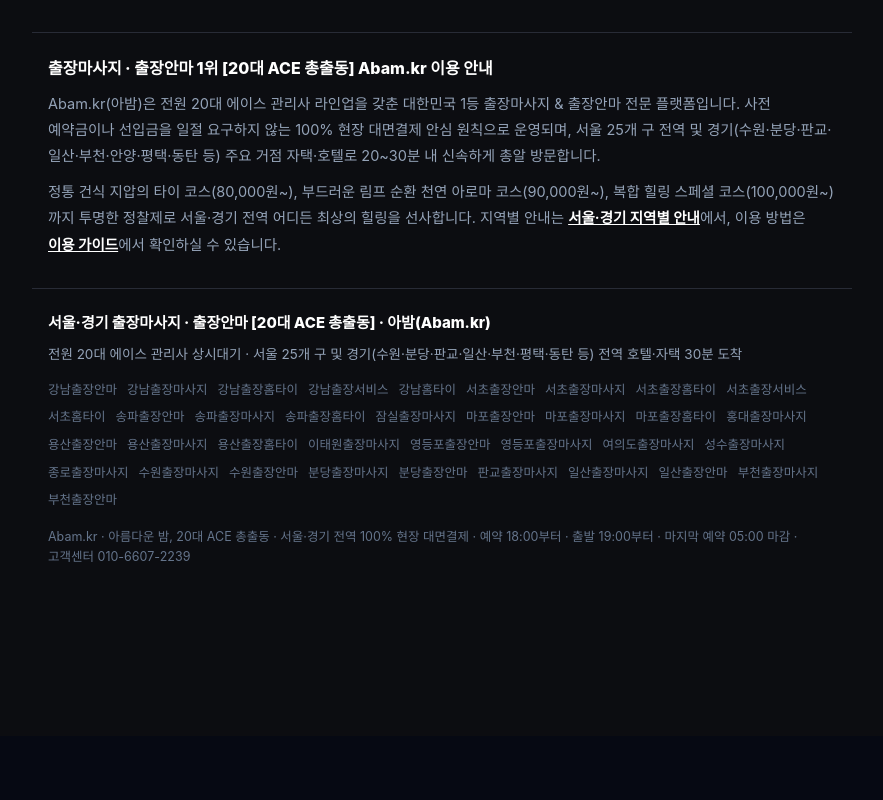
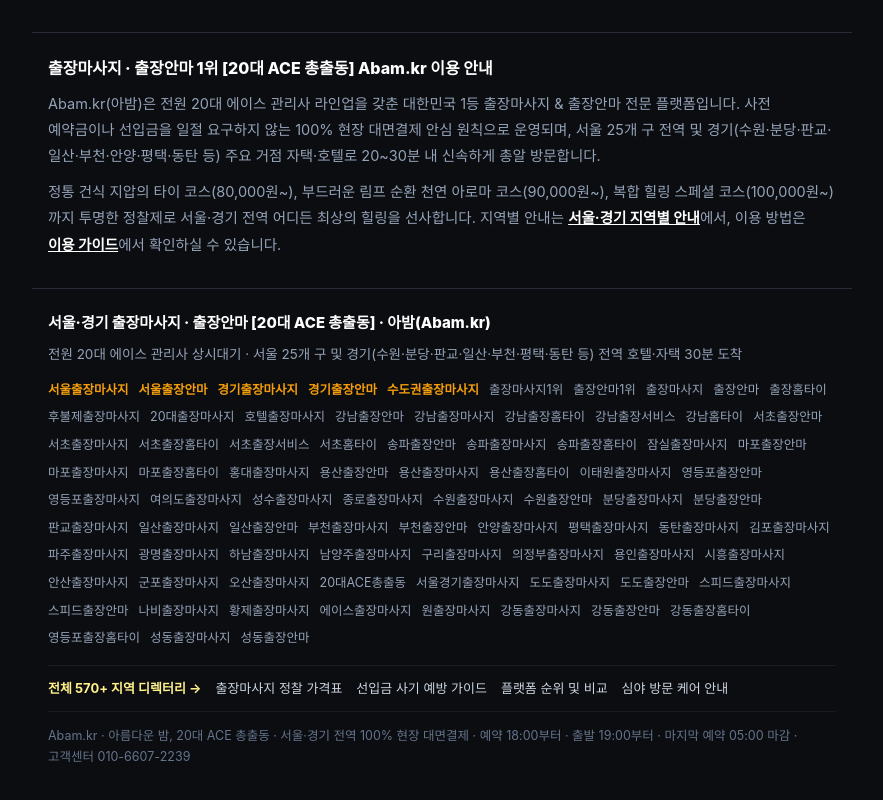
Before and after one commit to yjh01270404-glitch/abam-kr, a Next.js app: page / in a window 1280 px wide. Shown: the part 7966-8766 px from the top of the page, without its empty margins (198-1081 px from the left). Before the commit the page ends 8702 px from the top, so only its background shows below. Built offline with nearby package versions, Linux system fonts and the light colour scheme; a web font is replaced by a local one.

Commit message:
feat(seo): optimize title and internal linking for Google Rank 1 on 서울출장마사지

```diff
--- a/src/app/layout.tsx
+++ b/src/app/layout.tsx
@@ -28,27 +28,33 @@
 export const metadata: Metadata = {
   metadataBase: new URL('https://abam.kr'),
   title: {
-    default: '【출장마사지 1위】 20대 ACE 총출동 | 서울·경기 100% 현장후불제 아밤 Abam.kr',
-    template: '%s | 【출장마사지 1위】 아밤 Abam.kr',
+    default: '【출장마사지 1위】 서울출장마사지 · 서울출장안마 [20대 ACE 총출동] | 경기 전역 100% 현장후불제 아름다운밤 [아밤.Abam.kr]',
+    template: '%s | 【출장마사지 1위】 서울·경기 100% 후불제 아름다운밤 [아밤.Abam.kr]',
   },
   description:
-    '출장마사지 · 출장안마 1위 아밤(Abam.kr) [20대 ACE 총출동] 전원 20대 에이스 관리사 라인업! 서울·경기 전역 자택·호텔 30분 총알도착, 사전 예약금 없는 100% 현장 후불제 안심 케어. 타이·아로마·스페셜 힐링 코스 60분/90분/120분 정찰제 운영.',
+    '대한민국 서울출장마사지 · 서울출장안마 · 출장마사지 1위 아름다운밤 [아밤.Abam.kr] [20대 ACE 총출동] 전원 20대 에이스 관리사 항시 대기! 서울 25개 구 및 경기 전역 자택·호텔 30분 총알도착, 사전 예약금 없는 100% 현장 대면결제 안심 후불제. 타이·아로마·스페셜 60분 8만/9만/10만 원 정찰제. 예약 18:00부터 · 출발 19:00부터 · 마지막 예약 05:00 마감.',
   keywords: [
+    '서울출장마사지',
+    '서울출장안마',
     '출장마사지',
     '출장안마',
     '출장마사지1위',
     '출장안마1위',
     '경기출장마사지',
+    '경기출장안마',
+    '강남출장마사지',
+    '강남출장안마',
     '도도출장안마',
     '도도출장마사지',
     '스피드출장안마',
     '스피드출장마사지',
     '후불제출장마사지',
-    '서울출장마사지',
     '호텔출장마사지',
     '출장홈타이',
     '방문마사지',
+    '아름다운밤',
     '아밤',
+    '아밤.Abam.kr',
     'Abam.kr',
   ].join(', '),
   applicationName: 'Abam.kr',
@@ -80,9 +86,9 @@
     },
   },
   openGraph: {
-    title: '【출장마사지 1위】 20대 ACE 총출동 | 서울·경기 100% 현장후불제 아밤 Abam.kr',
+    title: '【출장마사지 1위】 서울출장마사지 · 서울출장안마 [20대 ACE 총출동] | 100% 현장후불제 아름다운밤 [아밤.Abam.kr]',
     description:
-      '서울·경기 전역 자택·호텔 30분 총알도착! 전원 20대 에이스 관리사 라인업, 사전 예약금 없는 100% 현장 후불제 출장마사지 & 출장안마. 예약 18:00부터 · 출발 19:00부터 · 마지막 예약 05:00 마감.',
+      '서울 25개 구 및 경기 전역 자택·호텔 30분 총알도착! 전원 20대 에이스 관리사 라인업, 사전 예약금 없는 100% 현장 대면결제 후불제 출장마사지 & 출장안마. 타이·아로마·스페셜 정찰제. 예약 18:00부터 · 출발 19:00부터 · 마지막 예약 05:00 마감.',
     type: 'website',
     locale: 'ko_KR',
     url: 'https://abam.kr',
@@ -92,13 +98,13 @@
         url: 'https://abam.kr/og-image.png',
         width: 1200,
         height: 630,
-        alt: 'Abam.kr 20대 ACE 총출동 서울·경기 출장마사지',
+        alt: '아름다운밤 [아밤.Abam.kr] 20대 ACE 총출동 서울출장마사지',
       },
     ],
   },
   twitter: {
     card: 'summary_large_image',
-    title: '출장마사지 · 출장안마 1위 [20대 ACE 총출동] 서울·경기 100% 후불제 | 아밤 Abam.kr',
+    title: '【출장마사지 1위】 서울출장마사지 · 서울출장안마 [20대 ACE 총출동] | 아름다운밤 [아밤.Abam.kr]',
     description: '서울·경기 전역 자택·호텔 30분 총알도착! 전원 20대 ACE 관리사 라인업, 100% 현장 후불제. 예약 18:00부터 · 출발 19:00부터 · 마지막 예약 05:00 마감.',
     images: ['https://abam.kr/og-image.png'],
   },
@@ -126,9 +132,9 @@
     {
       '@type': ['HealthAndBeautyBusiness', 'LocalBusiness'],
       '@id': 'https://abam.kr/#business',
-      name: 'Abam.kr 서울·경기 출장마사지 · 출장안마 [20대 ACE 총출동]',
-      alternateName: ['출장마사지', '출장안마', '출장마사지1위', '출장안마1위', '아밤', '아름다운 밤', '20대 ACE 총출동', '서울출장마사지', '서울출장안마', '아밤출장마사지'],
-      description: '전원 20대 에이스 관리사 라인업! 서울 25개 구 및 경기(수원·분당·판교·일산·부천·평택·동탄 등) 전역 자택·호텔로 30분 내 방문하는 100% 후불제 1:1 프라이빗 출장마사지, 출장안마.',
+      name: '아름다운밤 [아밤.Abam.kr] 서울출장마사지 · 서울출장안마 1위 [20대 ACE 총출동]',
+      alternateName: ['서울출장마사지', '서울출장안마', '경기출장마사지', '출장마사지', '출장안마', '출장마사지1위', '출장안마1위', '아름다운밤', '아밤', '아밤.Abam.kr', 'Abam.kr', '20대 ACE 총출동', '아밤출장마사지'],
+      description: '대한민국 서울출장마사지 · 서울출장안마 1위! 전원 20대 에이스 관리사 라인업, 서울 25개 구 및 경기 전역 자택·호텔로 30분 내 방문하는 100% 현장후불제 1:1 프라이빗 케어. 예약 18:00부터 · 출발 19:00부터 · 마지막 예약 05:00 마감.',
       url: 'https://abam.kr',
       telephone: '010-6607-2239',
       image: 'https://abam.kr/images/thai.jpg',
--- a/src/app/page.tsx
+++ b/src/app/page.tsx
@@ -4,6 +4,9 @@
 
 /* 서울·경기 주요 거점 링크 */
 const POPULAR_AREAS = [
+  // 메가 플래그십 키워드 (최우선 색인 및 링크 주스 전달)
+  '서울출장마사지', '서울출장안마', '경기출장마사지', '경기출장안마', '수도권출장마사지',
+  '출장마사지1위', '출장안마1위', '출장마사지', '출장안마', '출장홈타이', '후불제출장마사지', '20대출장마사지', '호텔출장마사지',
   // 서울 핵심 거점
   '강남출장안마', '강남출장마사지', '강남출장홈타이', '강남출장서비스', '강남홈타이',
   '서초출장안마', '서초출장마사지', '서초출장홈타이', '서초출장서비스', '서초홈타이',
@@ -17,10 +20,10 @@
   '평택출장마사지', '동탄출장마사지', '김포출장마사지', '파주출장마사지', '광명출장마사지',
   '하남출장마사지', '남양주출장마사지', '구리출장마사지', '의정부출장마사지', '용인출장마사지',
   '시흥출장마사지', '안산출장마사지', '군포출장마사지', '오산출장마사지',
-  // 테마 & 브랜드 키워드
-  '호텔출장마사지', '호텔출장안마', '20대출장마사지', '20대ACE총출동',
-  '출장홈타이', '서울경기출장마사지', '출장안마', '출장마사지', '후불제출장마사지',
+  // 테마 & 경쟁사 정복 키워드
+  '20대ACE총출동', '서울경기출장마사지',
   '도도출장마사지', '도도출장안마', '스피드출장마사지', '스피드출장안마',
+  '나비출장마사지', '황제출장마사지', '에이스출장마사지', '원출장마사지',
 ];
 
 const AREA_LINKS = Array.from(
--- a/src/components/AbamLanding.tsx
+++ b/src/components/AbamLanding.tsx
@@ -1703,11 +1703,18 @@
           <p style={{ fontSize: '13.5px', color: C.textMuted, lineHeight: 1.65, margin: '0 0 14px', wordBreak: 'keep-all' }}>{c.footer.sub}</p>
           {areaLinks && areaLinks.length > 0 && (
             <div style={{ display: 'flex', flexWrap: 'wrap', gap: '7px 10px', fontSize: '12.5px', marginBottom: '16px' }}>
-              {areaLinks.slice(0, 36).map((area, i) => (
-                <Link key={i} href={`/seo/${encodeURIComponent(area)}`} style={{ textDecoration: 'none', color: '#64748b' }}>{area}</Link>
+              {areaLinks.slice(0, 80).map((area, i) => (
+                <Link key={i} href={`/seo/${encodeURIComponent(area)}`} style={{ textDecoration: 'none', color: i < 5 ? '#f59e0b' : '#94a3b8', fontWeight: i < 5 ? 700 : 400 }}>{area}</Link>
               ))}
             </div>
           )}
+          <div style={{ display: 'flex', flexWrap: 'wrap', gap: '8px 14px', fontSize: '13px', margin: '14px 0', padding: '12px 0', borderTop: '1px solid rgba(255,255,255,0.06)', borderBottom: '1px solid rgba(255,255,255,0.06)' }}>
+            <Link href="/keywords" style={{ color: '#fef08a', textDecoration: 'none', fontWeight: 700 }}>전체 570+ 지역 디렉터리 →</Link>
+            <Link href="/guide/chuljang-massage-price" style={{ color: '#cbd5e1', textDecoration: 'none' }}>출장마사지 정찰 가격표</Link>
+            <Link href="/guide/outcall-massage-scam-prevention-comparison" style={{ color: '#cbd5e1', textDecoration: 'none' }}>선입금 사기 예방 가이드</Link>
+            <Link href="/guide/outcall-massage-platform-ranking-comparison" style={{ color: '#cbd5e1', textDecoration: 'none' }}>플랫폼 순위 및 비교</Link>
+            <Link href="/guide/late-night-massage" style={{ color: '#cbd5e1', textDecoration: 'none' }}>심야 방문 케어 안내</Link>
+          </div>
           <div style={{ fontSize: '12.5px', color: '#64748b', lineHeight: 1.65 }}>{c.footer.line}</div>
         </footer>
 
```
